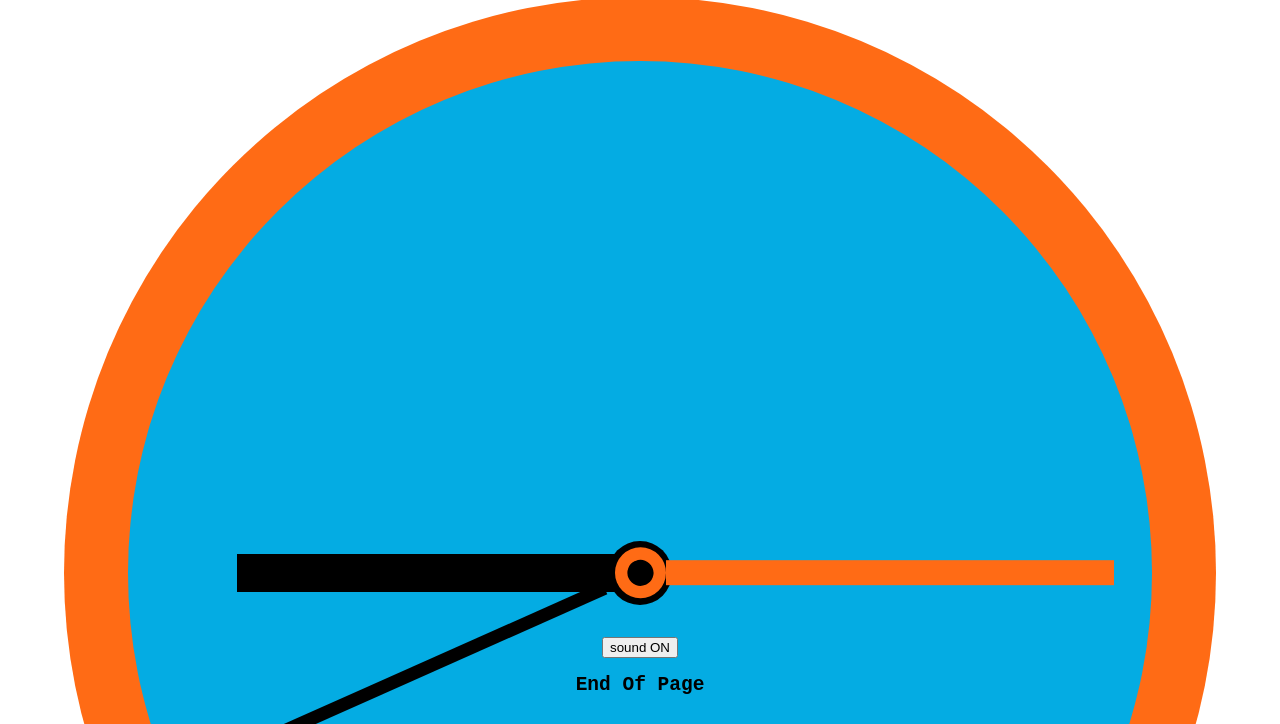
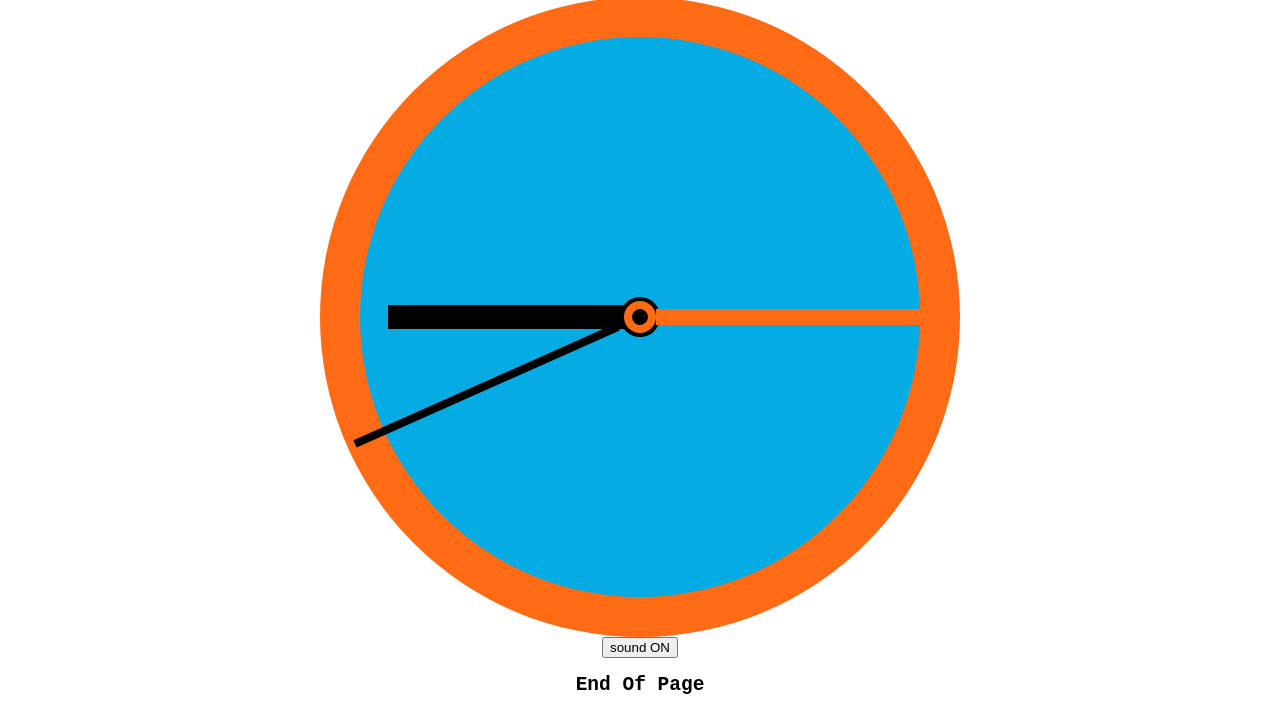
Before and after one commit to niilz/otopedis-clock, a plain HTML site: page index.html in a window 1280 px wide. Shown: the part 76-800 px from the top of the page. Drawn offline with Linux system fonts and the light colour scheme.

Commit message:
make all vw sizes vmin

```diff
--- a/main.css
+++ b/main.css
@@ -5,7 +5,7 @@
 }
 
 body {
-  height: 100vh;
+  height: 100vmin;
   font-family: monospace;
   display: flex;
   flex-direction: column;
@@ -13,19 +13,19 @@ body {
 }
 
 main {
-  height: 80vh;
+  height: auto;
 }
 
 .clock-base {
   display: flex;
   align-items: center;
   justify-content: center;
-  height: 80vw;
-  width: 80vw;
+  height: 70vmin;
+  width: 70vmin;
   background-color: var(--blue);
   border-radius: 50%;
-  box-shadow: 0vw 0vw 0vw 5vw var(--orange);
-  margin: 5vw;
+  box-shadow: 0vmin 0vmin 0vmin 5vmin var(--orange);
+  margin: 5vmin;
 }
 
 .center-base {
@@ -44,42 +44,42 @@ main {
 }
 
 .clock-center-hour {
-  height: 5vw;
-  width: 5vw;
+  height: 5vmin;
+  width: 5vmin;
   background-color: var(--black);
 }
 
 .arm-base {
   position: absolute;
-  margin: 0 4vw 0 0;
+  margin: 0 4vmin 0 0;
 }
 
 .hour-arm {
-  width: 30vw;
-  height: 3vw;
+  width: 30vmin;
+  height: 3vmin;
   background-color: var(--black);
 }
 
 .clock-center-min {
-  height: 4vw;
-  width: 4vw;
+  height: 4vmin;
+  width: 4vmin;
   background-color: var(--orange);
 }
 
 .min-arm {
-  width: 35vw;
-  height: 2vw;
+  width: 35vmin;
+  height: 2vmin;
   background-color: var(--orange);
 }
 
 .clock-center-sec {
-  height: 2vw;
-  width: 2vw;
+  height: 2vmin;
+  width: 2vmin;
   background-color: var(--black);
 }
 
 .sec-arm {
-  width: 36vw;
-  height: 1vw;
+  width: 36vmin;
+  height: 1vmin;
   background-color: var(--black);
 }
```
